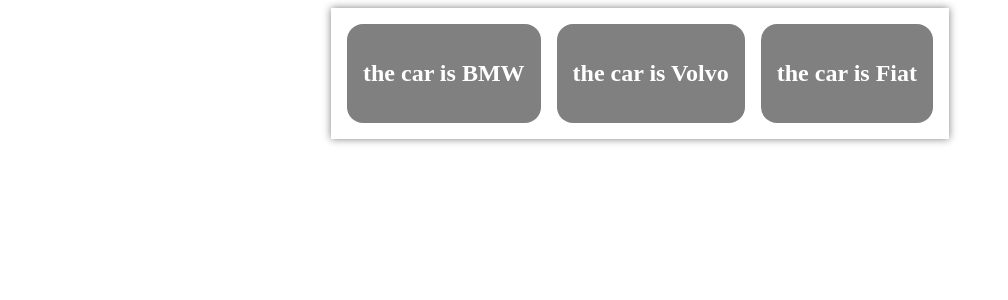
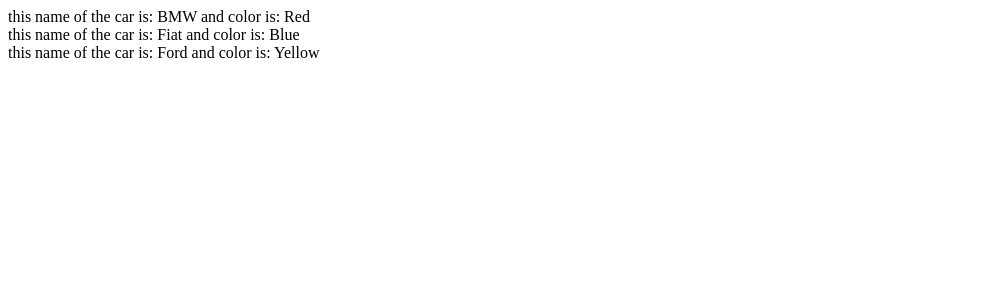
Before and after one commit to womoboy/react-daywork, a React (Create React App) app: page / in a window 1280 px wide. Shown: the top 300 px of the page, without its empty margins (0-1008 px from the left). Built offline with nearby package versions, Linux system fonts and the light colour scheme.

Commit message:
create component in another component and used props with class components

```diff
--- a/src/App.js
+++ b/src/App.js
@@ -1,11 +1,14 @@
-import Garage from "./components/garage/Garage";
+import React from 'react';
+import Garage from './components/garage/Garage';
 
-function App() {
-    return (
-        <div>
-            <Garage />
-        </div>
-    )
+class App extends React.Component {
+    render(){
+        return(
+            <>
+                <Garage />
+            </>
+        )
+    }
 }
 
 export default App;
--- a/src/components/car/Car.js
+++ b/src/components/car/Car.js
@@ -1,11 +1,15 @@
-import './Car.scss';
+import React from 'react';
 
-const Car = (probs) => {
-    return (
-        <div className='car'>
-            <h2>the car is {probs.title}</h2>
-        </div>
-    )
+class Car extends React.Component {
+    constructor(props){
+        super();
+    }
+
+    render(){
+        return (
+            <div>this name of the car is: {this.props.title} and color is: {this.props.color}</div>
+        )
+    }
 }
 
 export default Car;
--- a/src/components/garage/Garage.js
+++ b/src/components/garage/Garage.js
@@ -1,14 +1,16 @@
+import React from 'react';
 import Car from '../car/Car';
-import './Garage.scss';
 
-const Garage = () => {
-    return (
-        <div className='garage-cars'>
-            <div><Car title="BMW"/></div>
-            <div><Car title="Volvo"/></div>
-            <div><Car title="Fiat"/></div>
-        </div>
-    )
+class Garage extends React.Component {
+    render(){
+        return (
+            <div>
+                <Car title="BMW" color="Red"/>
+                <Car title="Fiat" color="Blue" />
+                <Car title="Ford" color="Yellow" />
+            </div>
+        )
+    }
 }
 
 export default Garage;
--- a/src/index.js
+++ b/src/index.js
@@ -1,7 +1,6 @@
-import App from "./App";
 import React from "react";
 import ReactDOM from "react-dom/client";
+import App from './App';
 
 const root = ReactDOM.createRoot(document.getElementById("root"));
-
-root.render(<App title="Book 1"/>);
+root.render(<App />);
```
